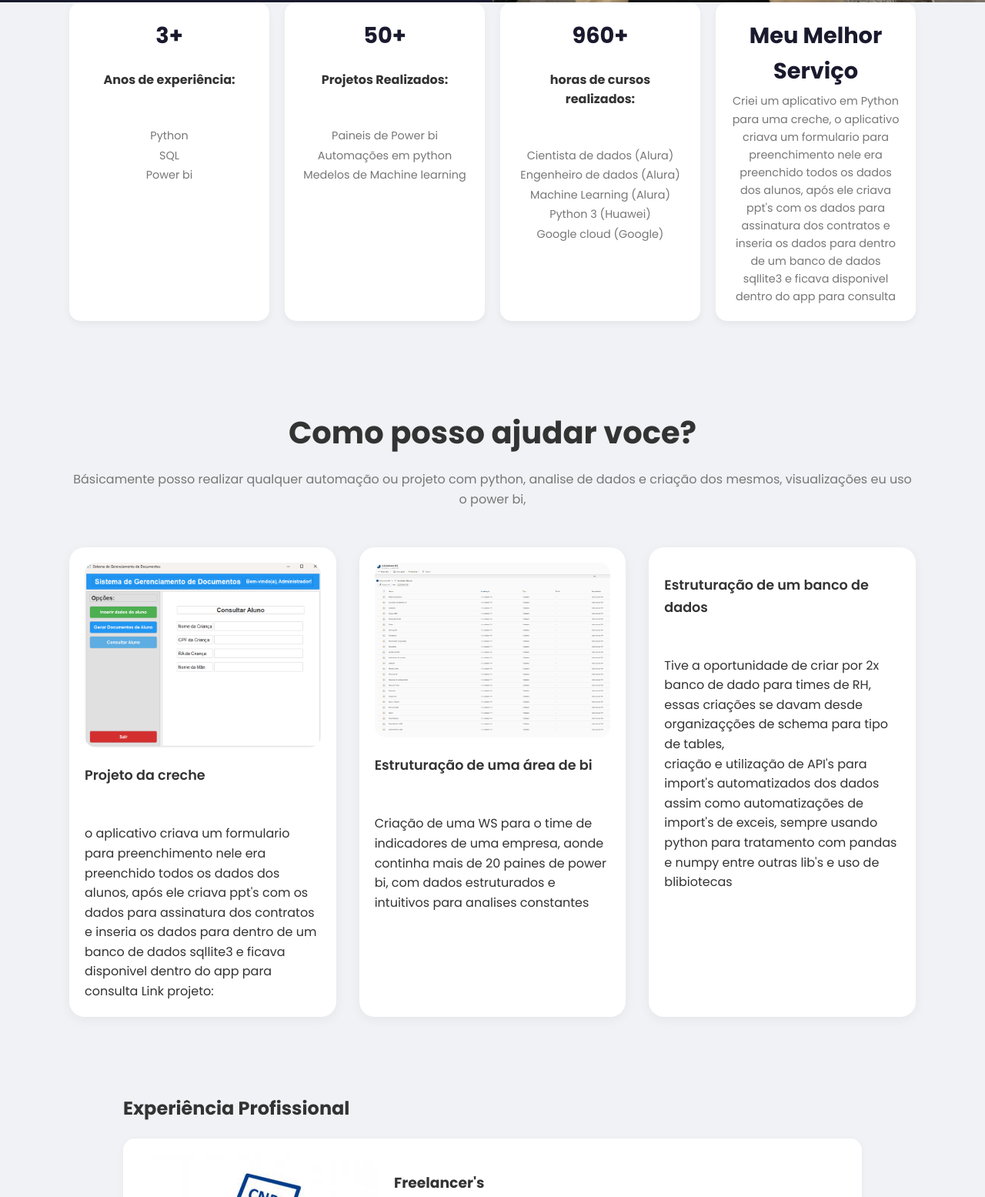
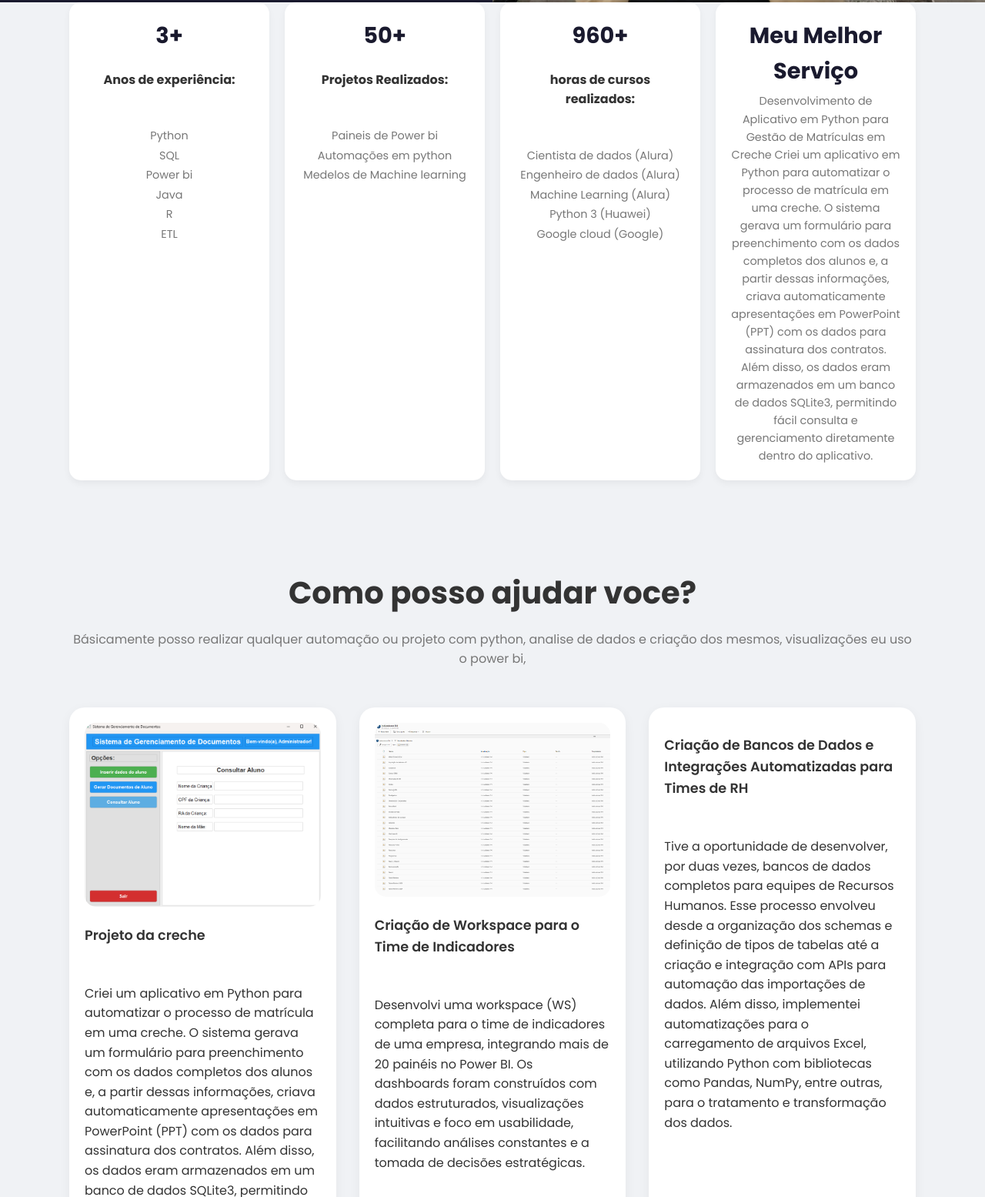
Before and after one commit to Wendel-Ventura/Wendel-Ventura, a plain HTML site: page index.html in a window 1280 px wide. Shown: the part 850-2405 px from the top of the page at 77% size. Drawn offline with Linux system fonts and the light colour scheme.

Commit message:
subindo correções de frases

```diff
--- a/index.html
+++ b/index.html
@@ -30,8 +30,9 @@
                     Bem vindo ao meu portifolio!.
                 </h1>
                 <p>
-                    Olá meu chamo Wendel Ventura, sou um cientita de dados com experiencia em analise de dados e machine learning, me apaixonei por dados a mais de 3 anos atrás e desde então venho sempre
-                    me aperfeiçõando cada vez mais na area e atualmente estou em busca de uma vaga para cientista de dados!
+                    Olá! Me chamo Wendel Ventura, sou Cientista de Dados com experiência em análise de dados e machine learning.
+                    Minha paixão pela área começou há mais de 3 anos e, desde então, venho me aprimorando continuamente, buscando sempre evoluir minhas habilidades técnicas e analíticas.
+                    Atualmente, estou em busca de uma oportunidade como Cientista de Dados, onde eu possa aplicar meu conhecimento para gerar insights e contribuir com soluções inteligentes e eficientes para o negócio.
                 </p>
                 <a href="#contato" class="botao">Entre em contato</a>
             </div>
@@ -51,6 +52,12 @@
             <span>SQL</span>
             <br>
             <span>Power bi</span>
+            <br>
+            <span>Java</span>
+            <br>
+            <span>R</span>
+            <br>
+            <span>ETL</span>
         </div>
         <div class="info-card">
             <h3>50+</h3>
@@ -73,9 +80,10 @@
         </div>
         <div class="info-card">
             <h3>Meu Melhor<br>Serviço</h3>
-            <p>Criei um aplicativo em Python para uma creche, o aplicativo criava um formulario para preenchimento
-                nele era preenchido todos os dados dos alunos, após ele criava ppt's com os dados para assinatura dos contratos
-                e inseria os dados para dentro de um banco de dados sqllite3 e ficava disponivel dentro do app para consulta
+            <p>
+                Desenvolvimento de Aplicativo em Python para Gestão de Matrículas em Creche
+                Criei um aplicativo em Python para automatizar o processo de matrícula em uma creche. O sistema gerava um formulário para preenchimento com os dados completos dos alunos e, a partir dessas informações, criava automaticamente apresentações em PowerPoint (PPT) com os dados para assinatura dos contratos.
+                Além disso, os dados eram armazenados em um banco de dados SQLite3, permitindo fácil consulta e gerenciamento diretamente dentro do aplicativo.
             </p>
         </div>
     </section>
@@ -88,29 +96,25 @@
                 <img src="pictures\projeto1.png" alt="Projeto 1">
                 <h4>Projeto da creche</h4><br>
                 <span>
-                o aplicativo criava um formulario para preenchimento
-                nele era preenchido todos os dados dos alunos, após ele criava ppt's com os dados para assinatura dos contratos
-                e inseria os dados para dentro de um banco de dados sqllite3 e ficava disponivel dentro do app para consulta
-                Link projeto:
+                Criei um aplicativo em Python para automatizar o processo de matrícula em uma creche. O sistema gerava um formulário para preenchimento com os dados completos dos alunos e, a partir dessas informações, criava automaticamente apresentações em PowerPoint (PPT) com os dados para assinatura dos contratos.
+                Além disso, os dados eram armazenados em um banco de dados SQLite3, permitindo fácil consulta e gerenciamento diretamente dentro do aplicativo.
+                Link projeto e outros: https://github.com/Wendel-Ventura
                 </span>
             </div>
             <div class="projeto-card">
                 <img src="pictures\pbi.png" alt="Projeto 2">
-                <h4>Estruturação de uma área de bi</h4><br>
+                <h4>Criação de Workspace para o Time de Indicadores</h4><br>
                 <span>
-                    Criação de uma WS para o time de indicadores de uma empresa,
-                    aonde continha mais de 20 paines de power bi, com dados estruturados e intuitivos para analises constantes
+                    Desenvolvi uma workspace (WS) completa para o time de indicadores de uma empresa, integrando mais de 20 painéis no Power BI. Os dashboards foram construídos com dados estruturados, visualizações intuitivas e foco em usabilidade, facilitando análises constantes e a tomada de decisões estratégicas.
                 </span>
 
             </div>
             <div class="projeto-card">
                 <!-- <img src="https://via.placeholder.com/300x200" alt="Projeto 3"> -->
-                <h4>Estruturação de um banco de dados</h4><br>
+                <h4>Criação de Bancos de Dados e Integrações Automatizadas para Times de RH</h4><br>
                 <span>
-                    Tive a oportunidade de criar por 2x banco de dado para times de RH,<br>
-                    essas criações se davam desde organizaçções de schema para tipo de tables,<br>
-                    criação e utilização de API's para import's automatizados dos dados assim como automatizações de import's de exceis, sempre usando python
-                    para tratamento com pandas e numpy entre outras lib's e uso de blibiotecas
+                    Tive a oportunidade de desenvolver, por duas vezes, bancos de dados completos para equipes de Recursos Humanos. Esse processo envolveu desde a organização dos schemas e definição de tipos de tabelas até a criação e integração com APIs para automação das importações de dados.
+                    Além disso, implementei automatizações para o carregamento de arquivos Excel, utilizando Python com bibliotecas como Pandas, NumPy, entre outras, para o tratamento e transformação dos dados.
                 </span>
             </div>
         </div>
@@ -124,9 +128,9 @@
             </div>
             <div class="experiencia-conteudo">
                 <h3>Freelancer's</h3>
-                <p>Atuando como PJ</p>
+                <p>Atuação como PJ em Projetos de Automação, Dados e Desenvolvimento</p>
                 <span>
-                    Atuo como Pj em diversos projetos com automações, banco de dados, power bi's e criações de sites ou API's
+                    Atuo como profissional PJ em diversos projetos envolvendo automações de processos, criação e manutenção de bancos de dados, desenvolvimento de dashboards no Power BI e construção de sites e APIs. Minha atuação é voltada à entrega de soluções eficientes, integradas e orientadas à tomada de decisão.
                 </span>
             </div>
         </div>
@@ -200,7 +204,7 @@
     </section>
 
     <footer>
-        <p>&copy; 2024 Meu Portfólio. Todos os direitos reservados.</p>
+        <p>&copy; 2025 Meu Portfólio. Todos os direitos reservados.</p>
     </footer>
 
 </body>
```
